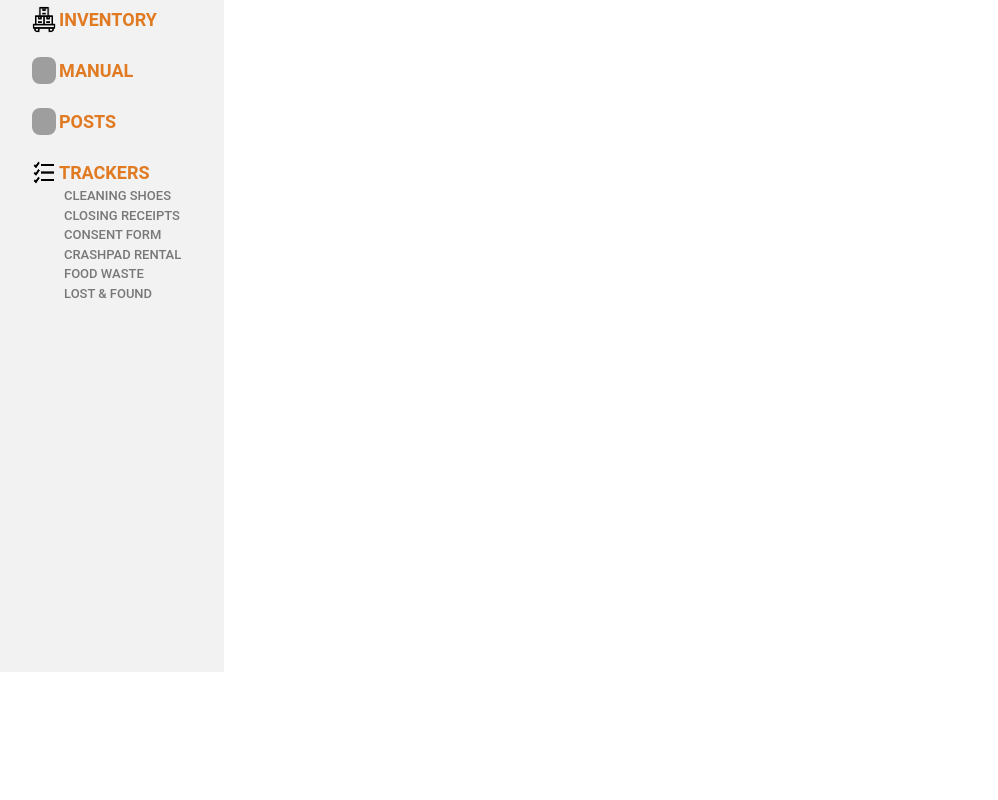
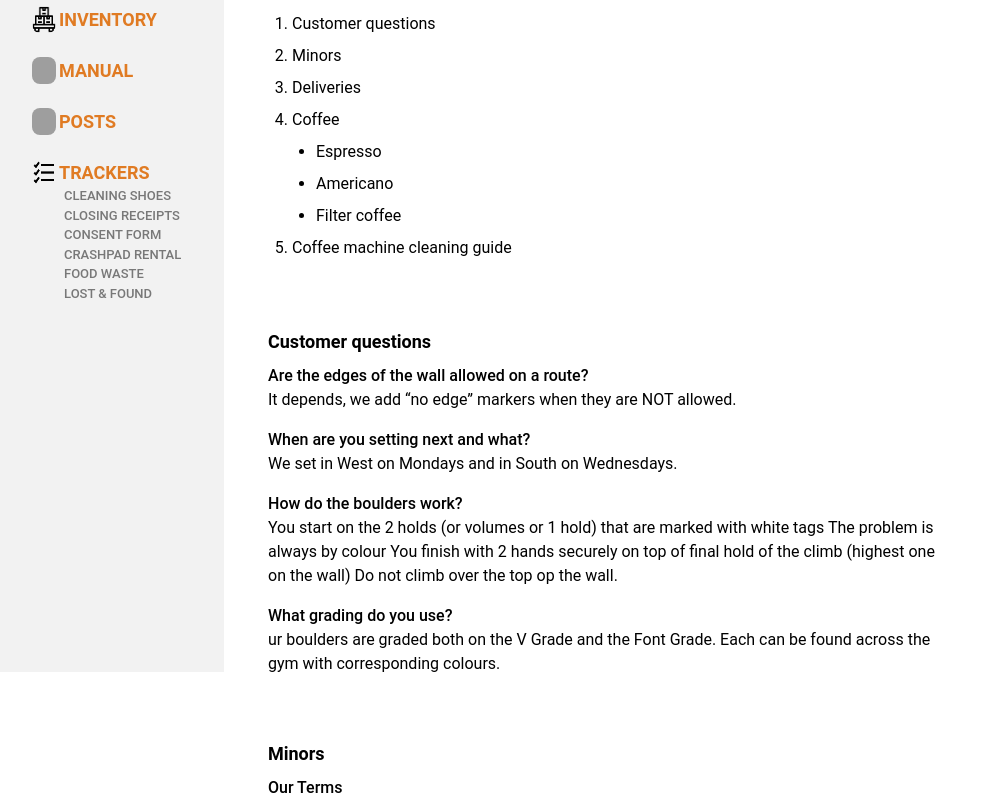
Before and after one commit to zuzik772/4th_semester_final_project, a React (Create React App) app: page /manual in a window 1280 px wide. Shown: the part 220-1020 px from the top of the page, without its empty margins (0-998 px from the left). Before the commit the page ends 892 px from the top, so only its background shows below. Built offline with nearby package versions, Linux system fonts and the light colour scheme; grey boxes are pictures that could not be loaded.

Commit message:
add content

```diff
--- /dev/null
+++ b/src/components/ManualQA.jsx
@@ -0,0 +1,8 @@
+export default function ManualQA(props) {
+  return (
+    <div>
+      <p className="font-medium">{props.question}</p>
+      <p>{props.answer}</p>
+    </div>
+  );
+}
--- a/src/global.css
+++ b/src/global.css
@@ -32,6 +32,10 @@ nav li span {
   font-weight: 500;
   margin-left: 2rem;
   opacity: 0.5;
+}
+
+li:hover {
+  color: #e07b23;
 }
 
 input::placeholder {
--- a/src/pages/Manual.jsx
+++ b/src/pages/Manual.jsx
@@ -1,8 +1,163 @@
-import Maintitle from "../components/MainTitle";
+import MainTitle from "../components/MainTitle";
+import ManualQA from "../components/ManualQA";
+import coffeeMachine from "../img/coffeeMachine.png";
 export default function Manual() {
   return (
-    <>
-      <Maintitle title="Table of contents" />
-    </>
+    <main className="w-full md:w-11/12 lg:w-3/5 p-2 sm:p-6 sm:pl-6 block lg:grid gap-6">
+      <div>
+        <MainTitle title="Manual" />
+      </div>
+
+      <div className="flex flex-col gap-2 p-5 mb-5 lg:mb-0">
+        <h3 className="text-lg font-bold">Table of contents</h3>
+        <ol type="A" className="list-decimal ml-6 leading-8">
+          <li>
+            <a href="#customerQuestions">Customer questions</a>
+          </li>
+          <li>
+            <a href="#minors">Minors</a>
+          </li>
+          <li>
+            <a href="#deliveries">Deliveries</a>
+          </li>
+          <li>
+            <a href="#coffee">Coffee</a>
+          </li>
+
+          <ol type="a" className="list-disc ml-6">
+            <li>
+              <a href="#coffee">Espresso</a>
+            </li>
+            <li>
+              <a href="#coffee">Americano</a>
+            </li>
+            <li>
+              <a href="#coffee">Filter coffee</a>
+            </li>
+          </ol>
+
+          <li>
+            <a href="#coffeeMachine">Coffee machine cleaning guide</a>
+          </li>
+        </ol>
+      </div>
+      <div className="flex flex-col gap-6">
+        <div className="p-5">
+          <h2 id="customerQuestions" className="text-lg font-bold mb-2">
+            Customer questions
+          </h2>
+          <div className="flex flex-col gap-4 col-span-3 mb-5 lg:mb-0">
+            <ManualQA
+              question="Are the edges of the wall allowed on a route?"
+              answer="It depends, we add “no edge” markers when they are NOT allowed."
+            />
+            <ManualQA
+              question="When are you setting next and what?"
+              answer="We set in West on Mondays and in South on Wednesdays."
+            />
+            <ManualQA
+              question="How do the boulders work?"
+              answer="You start on the 2 holds (or volumes or 1 hold) that are marked with white tags The
+              problem is always by colour You finish with 2 hands securely on top of final hold of
+              the climb (highest one on the wall) Do not climb over the top op the wall."
+            />
+            <ManualQA
+              question="What grading do you use?"
+              answer="ur boulders are graded both on the V Grade and the Font Grade. Each can be found
+              across the gym with corresponding colours."
+            />
+          </div>
+        </div>
+        <div className="p-5">
+          <h2 id="minors" className="text-lg font-bold mb-2">
+            Minors
+          </h2>
+          <div className="flex flex-col gap-4 col-span-3 mb-5 lg:mb-0">
+            <ManualQA
+              question="Our Terms"
+              answer="Everybody below the age of 18 is considered a minor. We require all minors to have a signed online parent consent form when they come to Beta. All consent forms are stored digitally. Below the age of 14 minors must be accompanied by an adult (maximum of two kids per adult)."
+            />
+            <ManualQA
+              question="Minors 5 and under"
+              answer="They are allowed to climb for free with constant supervision. They don't need to be registered neither checked in. We do not issue a Beta barcode tag for them. There is a limit of 1 kid per adult. They have free shoe rental."
+            />
+            <ManualQA
+              question="Minors between 5 and 14 (excluded)"
+              answer="Must provide the consent form. Must pay entrance. Must be accompanied by an adult when climbing (not necessarily a parent or legal guardian). Must register in Boulderado and must be checked in. Not issued with a Beta barcode tag. No more than 2 kids per adult."
+            />
+            <ManualQA
+              question="Minors between14 (included) to 17"
+              answer="Must provide the consent form. Must register in Boulderado and must be checked in (PAID). Can be issued with a Beta barcode tag."
+            />
+          </div>
+        </div>
+        <div className="p-5">
+          <h2 id="#deliveries" className="text-lg font-bold mb-2">
+            Deliveries
+          </h2>
+          <div className="flex flex-col gap-4 col-span-3 mb-5 lg:mb-0">
+            <ManualQA
+              question="Storing"
+              answer="Please store all delivery notes and receipts. Make sure to store frozen goods ASAP - Cannot stand out for more than a few minutes."
+            />
+            <ManualQA
+              question="Marking"
+              answer="Upon delivery, mark what was delivered on this sheet (both gyms)."
+            />
+            <ManualQA
+              question="What NOT to do"
+              answer="Never let a delivery on a palette be driven inside. If it is heavy and stays on a palette, have them unload it outside and unpack it there and move in afterwards."
+            />
+          </div>
+        </div>
+        <div className="p-5">
+          <h2 id="coffee" className="text-lg font-bold mb-2">
+            Coffee
+          </h2>
+          <div className="flex flex-col gap-4 col-span-3 mb-5 lg:mb-0">
+            <ManualQA
+              question="Espresso"
+              answer="Espresso is the base of all other coffees we serve, and therefore it's the most important to perfect. Fill portafilter with coffee The surface must be level and even, and ideally you’re going for about 10-15 kilos of pressure depending on how fine the grind is. Use the small red cup-. What's more important is that the espresso takes between 25-31 seconds from when you press the button until the machine stops."
+            />
+            <ManualQA
+              question="Americano"
+              answer="Fill the mint colored cup (medium)  5/6 of the way with boiling water (ideally leave it to cool for a minute or two). Ready machine for making Espresso and pour over hot water and serve."
+            />
+            <ManualQA
+              question="Filter coffee"
+              answer="Open machine. Put coffee filter in (can be found in next to microwave with coffee supplies). Put 1 litre of water in machine. Put 5 doubleshots of coffee grounds in machine. Close lid. Turn on machine. Serve in a teal/mint cup."
+            />
+          </div>
+        </div>
+        <div className="p-5">
+          <h2 id="coffeeMachine" className="text-lg font-bold mb-2">
+            Coffee machine cleaning guide
+          </h2>
+          <img src={coffeeMachine} alt="Coffee machine cleaning guide" className="w-fit mb-6" />
+          <div className="flex flex-col gap-4 col-span-3 mb-5 lg:mb-0">
+            <ManualQA
+              question="Group heads"
+              answer="Remove portafilters from grouphead Run water through group head, while scrubbing residue off underside using metal brush Put ½ tsp cleaning powder in the closed portafilter, set it in group head and run cleaning cycle by holding button 4 and pressing button 1. Itshould take around 30 seconds."
+            />
+            <ManualQA
+              question="Portafilters"
+              answer="Take out screen filters and put them in the big milk jug along with a tsp. of cleaning powder and boiling water. Put them by the sink in kitchen and leave until the rest of the cleaning is done Wipe off portafilters, put the clean filters back in and attach them to the group heads."
+            />
+            <ManualQA
+              question="Blank surfaces"
+              answer="Take out the grate and drip tray and place on a piece of kitchen roll to avoid scratching the counter top. Spray with antibacterial spray and wipe off with kitchen roll. Surfaces must be shining and free from streaks. To clean metal surfaces on the machine, spray a bit of antibacterial spray on a piece of kitchen roll and go over all metal surfaces (including steam wands). Avoid spraying the machine directly as it will evaporate and leave streaks. Again, all surfaces must be shining and left without steaks. Wipe tamping mat."
+            />
+            <ManualQA
+              question="Machine Top"
+              answer="Replace kitchen roll on top of the machine and neatly restock cups. Clean tamper, and milk jugs and replace on machine top as well."
+            />
+            <ManualQA
+              question="Grinder"
+              answer="Empty and wash knock box, dry it off and replace. Wipe surfaces of grinder and knock box. Refill coffee grinder."
+            />
+          </div>
+        </div>
+      </div>
+    </main>
   );
 }
```
Also changed, not shown: src/img/coffeeMachine.png (added).
